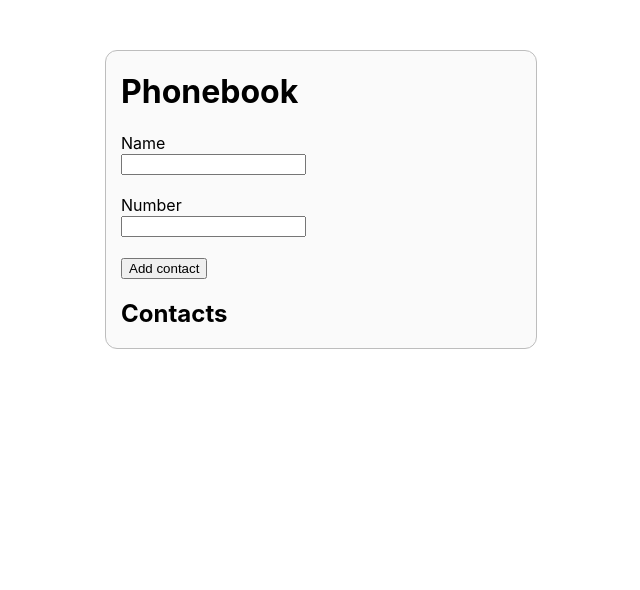
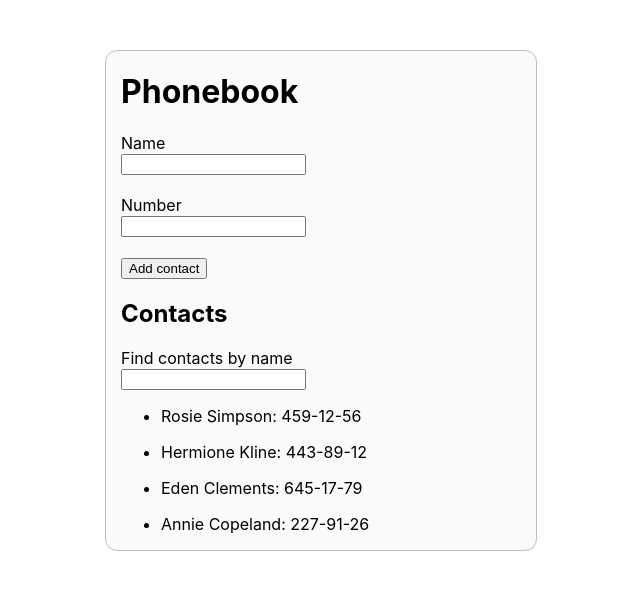
Before and after one commit to Roman-Nechaev/goit-react-hw-02-phonebook, a React (Create React App) app: page / in a window 1280 px wide. Shown: the top 590 px of the page, without its empty margins (319-959 px from the left). Built offline with nearby package versions, Linux system fonts and the light colour scheme.

Commit message:
add Filter

```diff
--- a/src/components/App.jsx
+++ b/src/components/App.jsx
@@ -3,22 +3,25 @@ import { nanoid } from 'nanoid';
 
 import ContactForm from './ContactForm/ContactForm';
 import ContactsList from './ContactsList/ContactsList';
+import Filter from './Filter/Filter';
 
 import { Container } from './App.styled';
 
 class App extends Component {
   state = {
     contacts: [
-      // { id: 'id-1', name: 'Rosie Simpson', number: '459-12-56' },
-      // { id: 'id-2', name: 'Hermione Kline', number: '443-89-12' },
-      // { id: 'id-3', name: 'Eden Clements', number: '645-17-79' },
-      // { id: 'id-4', name: 'Annie Copeland', number: '227-91-26' },
+      { id: 'id-1', name: 'Rosie Simpson', number: '459-12-56' },
+      { id: 'id-2', name: 'Hermione Kline', number: '443-89-12' },
+      { id: 'id-3', name: 'Eden Clements', number: '645-17-79' },
+      { id: 'id-4', name: 'Annie Copeland', number: '227-91-26' },
     ],
+    filter: '',
   };
-  addContact = name => {
+  addContact = ({ name, number }) => {
     const abonent = {
       id: nanoid(),
       name,
+      number,
     };
 
     this.setState(prevState => ({
@@ -26,15 +29,31 @@ class App extends Component {
     }));
   };
 
+  changeFilter = e => {
+    this.setState({ filter: e.currentTarget.value });
+  };
+
+  getVisibleTodos = () => {
+    const { filter, contacts } = this.state;
+
+    const normaliseFilter = filter.toLowerCase();
+    return contacts.filter(contact =>
+      contact.name.toLowerCase().includes(normaliseFilter)
+    );
+  };
+
   render() {
-    const { contacts } = this.state;
+    const { filter } = this.state;
+    const visibleContacts = this.getVisibleTodos();
+
     return (
       <Container>
         <h1>Phonebook</h1>
         <ContactForm onSubmit={this.addContact} />
 
         <h2>Contacts</h2>
-        <ContactsList contacts={contacts} />
+        <Filter value={filter} onChange={this.changeFilter} />
+        <ContactsList contacts={visibleContacts} />
       </Container>
     );
   }
--- a/src/components/ContactForm/ContactForm.jsx
+++ b/src/components/ContactForm/ContactForm.jsx
@@ -1,44 +1,29 @@
 import React, { Component } from 'react';
+import { Formik, Form, Field, ErrorMessage } from 'formik';
 
-class ContactForm extends Component {
-  state = {
+const initialValues = {
   name: '',
   number: '',
 };
 
-  handleChange = e => {
-    this.setState({ name: e.currentTarget.value.name });
-    this.setState({ number: e.currentTarget.value });
+const ContactForm = ({ onSubmit }) => {
+  const handleSubmit = (values, { resetForm }) => {
+    onSubmit(values);
+    resetForm();
   };
 
-  handleSubmit = e => {
-    e.preventDefault();
-
-    this.props.onSubmit(this.state.name);
-    this.props.onSubmit(this.state.number);
-
-    this.reset();
-  };
-
-  reset = () => {
-    this.setState({ name: '' });
-    this.setState({ number: '' });
-  };
-
-  render() {
   return (
-      <form onSubmit={this.handleSubmit}>
+    <Formik initialValues={initialValues} onSubmit={handleSubmit}>
+      <Form>
         <label>
           Name
           <br />
-          <input
+          <Field
             type="text"
             name="name"
             pattern="^[a-zA-Zа-яА-Я]+(([' -][a-zA-Zа-яА-Я ])?[a-zA-Zа-яА-Я]*)*$"
             title="Name may contain only letters, apostrophe, dash and spaces. For example Adrian, Jacob Mercer, Charles de Batz de Castelmore d'Artagnan"
             required
-            value={this.state.name}
-            onChange={this.handleChange}
           />
         </label>
         <br />
@@ -46,21 +31,20 @@ class ContactForm extends Component {
         <label>
           Number
           <br />
-          <input
+          <Field
             type="tel"
             name="number"
             pattern="\+?\d{1,4}?[-.\s]?\(?\d{1,3}?\)?[-.\s]?\d{1,4}[-.\s]?\d{1,4}[-.\s]?\d{1,9}"
             title="Phone number must be digits and can contain spaces, dashes, parentheses and can start with +"
             required
-            onChange={this.handleChange}
           />
         </label>
         <br />
         <br />
         <button type="submit">Add contact</button>
-      </form>
+      </Form>
+    </Formik>
   );
-  }
-}
+};
 
 export default ContactForm;
--- a/src/components/ContactsList/ContactsList.jsx
+++ b/src/components/ContactsList/ContactsList.jsx
@@ -2,9 +2,11 @@ import React from 'react';
 
 const ContactsList = ({ contacts }) => (
   <ul>
-    {contacts.map(({ id, name }) => (
+    {contacts.map(({ id, name, number }) => (
       <li key={id}>
-        <p>{name}</p>
+        <p>
+          {name}: {number}
+        </p>
       </li>
     ))}
   </ul>
--- /dev/null
+++ b/src/components/Filter/Filter.jsx
@@ -0,0 +1,9 @@
+const Filter = ({ value, onChange }) => (
+  <label>
+    Find contacts by name
+    <br />
+    <input type="text" value={value} onChange={onChange} />
+  </label>
+);
+
+export default Filter;
```
Lines whose indentation alone changed are shown as unchanged.
